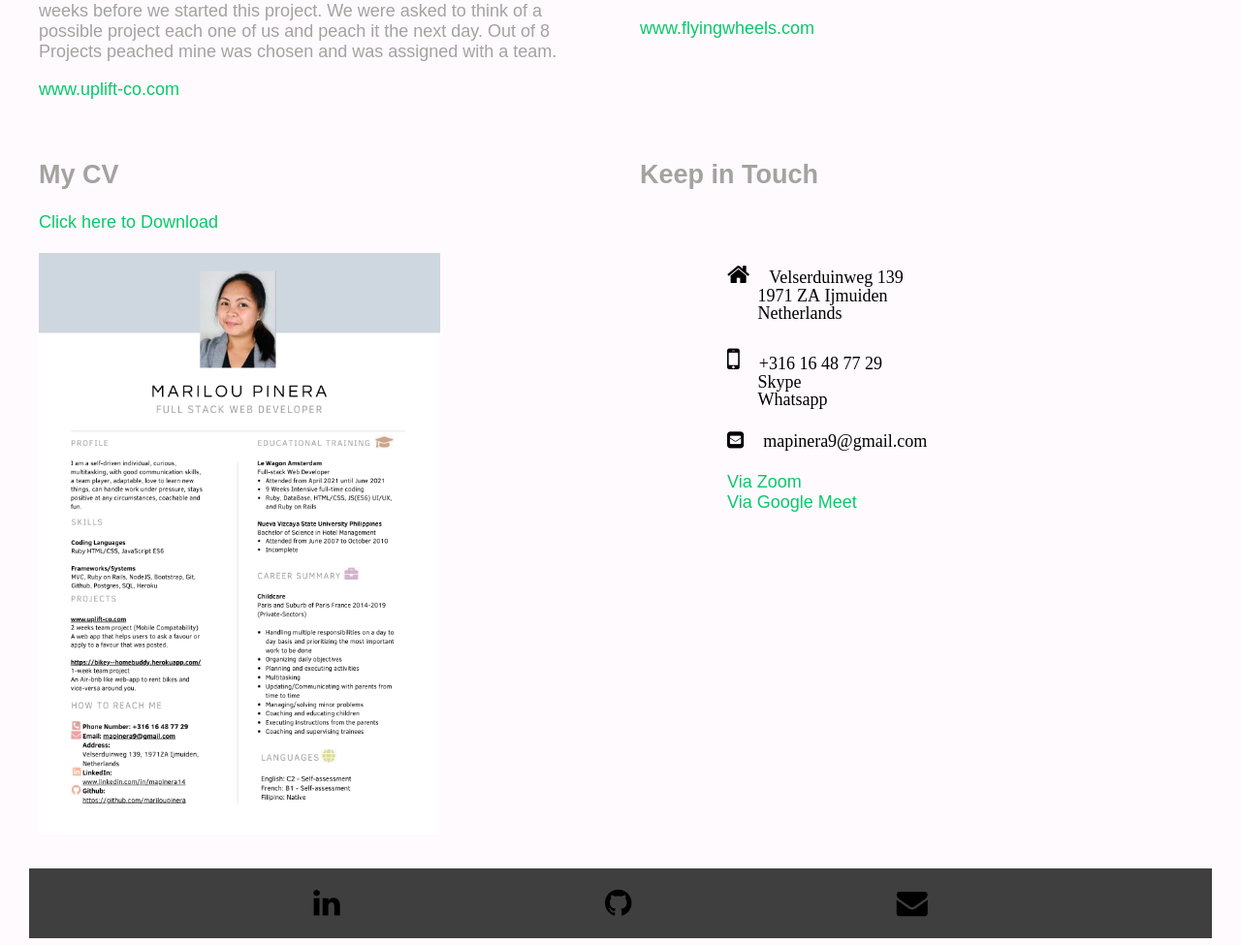
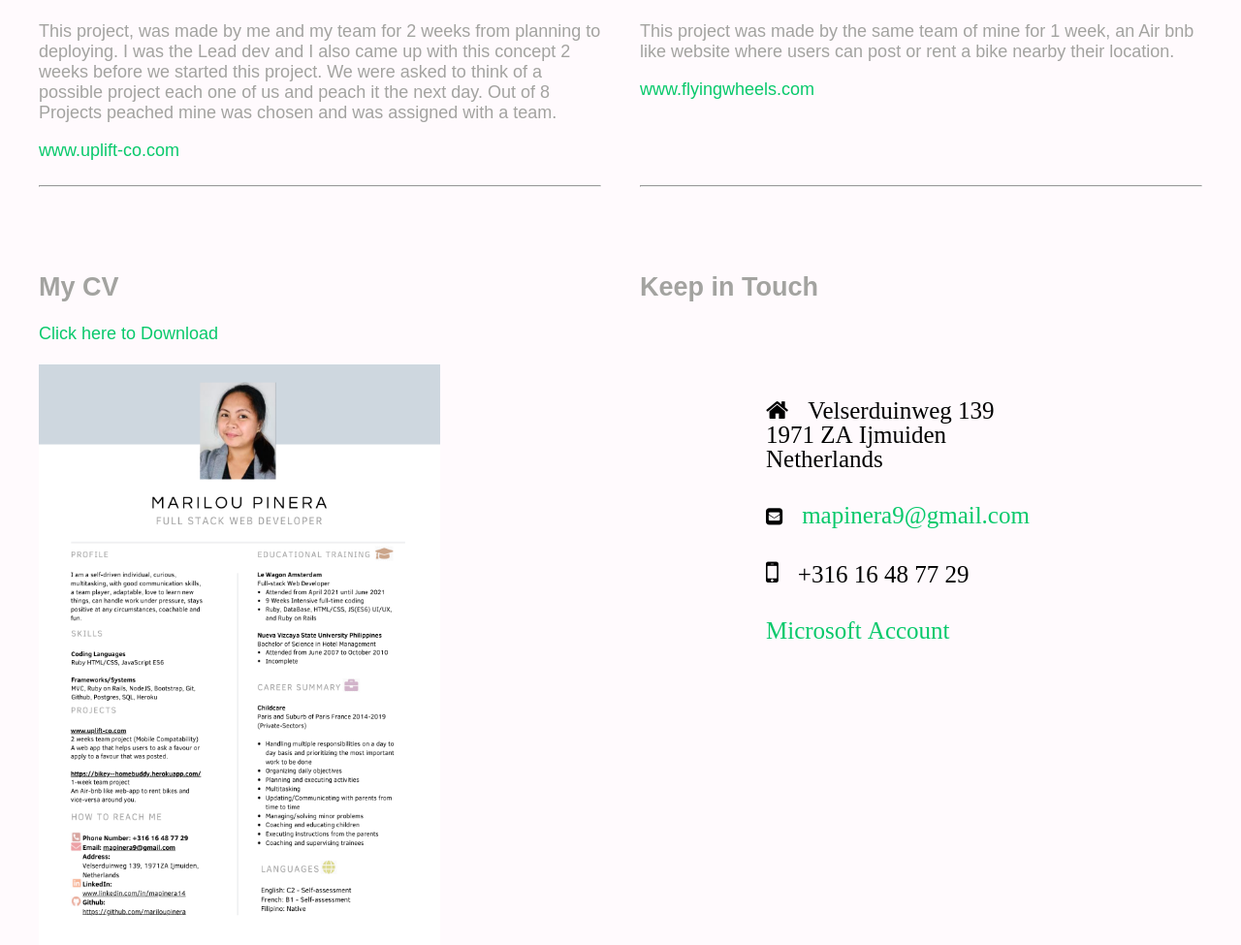
Before and after one commit to mariloupinera/my_portfolio_from_scratch, a PHP site: page / in a window 1280 px wide. Shown: the part 1725-2700 px from the top of the page at 97% size. Run offline with PHP 8.4, Linux system fonts and the light colour scheme.

Commit message:
polished my portfolio

```diff
--- a/assets/style.css
+++ b/assets/style.css
@@ -4,6 +4,11 @@ body {
   font-family: sans-serif;
   background-color: #fffafd;
   color: #a3a3a0;
+}
+
+hr {
+  font-size: 50px !important;
+  size: 3;
 }
 
 .container {
--- a/index.html
+++ b/index.html
@@ -28,6 +28,7 @@
       <h1>My Portfolio</h1>
       <p>I am a fresh graduate at Le Wagon Amsterdam coding bootcamp where I trained for 9 weeks intensive coding from a complete beginner to a full stack developer.
         I am passionate on developing beautiful responsive websites and web apps. Curiosity led me into coding and would love to learn more and deep dive into it.</p>
+    <hr>
     </div>
 
 <!-- My skills -->
@@ -38,7 +39,7 @@
         <li>Javascript (ES6)</li>
         <li>Ruby (Ruby on Rails)</li>
         <li>SQL / Postgresql</li>
-        <li>Bootstap</li>
+        <li>Bootstrap</li>
         <li>API</li>
         <li>GIT (Github)</li>
         <li>Heroku</li>
@@ -64,8 +65,9 @@
       </ul>
     </div>
 
-<!-- body projects -->
+<!-- projects -->
     <div class="projects">
+      <hr>
       <h2>My Projects</h2>
     </div>
 
@@ -74,6 +76,7 @@
         <img src="images/community.jpg">
         <p>This project, was made by me and my team for 2 weeks from planning to deploying. I was the Lead dev and I also came up with this concept 2 weeks before we started this project. We were asked to think of a possible project each one of us and peach it the next day. Out of 8 Projects peached mine was chosen and was assigned with a team.</p>
         <a href="http://www.uplift-co.com" target="_blank">www.uplift-co.com</a>
+        <br><hr>
     </div>
 
     <div class="img2">
@@ -81,6 +84,8 @@
         <img src="images/bike.jpg">
         <p>This project was made by the same team of mine for 1 week, an Air bnb like website where users can post or rent a bike nearby their location.</p>
         <a href="#" target="_blank">www.flyingwheels.com</a>
+        <br><br><br><br>
+        <hr>
     </div>
 
 <!-- contacts and cv -->
@@ -93,15 +98,15 @@
     <div class="contacts">
       <h2>Keep in Touch</h2><br><br>
       <div class="contact-info">
-        <i class="fa fa-home">Velserduinweg 139<br>
-          &nbsp;&nbsp;&nbsp;&nbsp;&nbsp;&nbsp;&nbsp;1971 ZA Ijmuiden<br>
-          &nbsp;&nbsp;&nbsp;&nbsp;&nbsp;&nbsp;&nbsp;Netherlands</i><br><br>
-        <i class="fa fa-mobile">+316 16 48 77 29<br>
-          &nbsp;&nbsp;&nbsp;&nbsp;&nbsp;&nbsp;&nbsp;Skype<br>
-          &nbsp;&nbsp;&nbsp;&nbsp;&nbsp;&nbsp;&nbsp;Whatsapp<br></i><br><br>
-        <a href="mapinera9@gmail.com" class="fa fa-envelope-square">mapinera9@gmail.com</a><br><br>
-        <a href="https://zoom.us/" target="_blank">Via Zoom</a><br>
-        <a href="https://meet.google.com/" target="_blank">Via Google Meet</a>
+        <ul>
+        <li class="fa fa-home">Velserduinweg 139<br>1971 ZA Ijmuiden<br>Netherlands</li>
+        <br><br>
+        <li class="fa fa-envelope-square"><a href="mailto:mapinera9@gmail.com" target="_blank">mapinera9@gmail.com</a></li>
+        <br><br>
+        <li class="fa fa-mobile">+316 16 48 77 29</li>
+        <br><br>
+        <li class="fa fa-video"><a href="https://account.microsoft.com/profile/" target="_blank">Microsoft Account</a></li>
+      </ul>
       </div>
     </div>
 
@@ -111,7 +116,7 @@
         <div class="icons">
           <a href="https://www.linkedin.com/in/mapinera14/" class="fa fa-linkedin" target="_blank"></a>
           <a href="https://github.com/mariloupinera" class="fa fa-github" target="_blank"></a>
-          <a href="mapinera9@gmail.com" class="fa fa-envelope" target="_blank"></a>
+          <a href="mailto:mapinera9@gmail.com" class="fa fa-envelope" target="_blank"></a>
         </div>
       </div>
     </footer>
```
